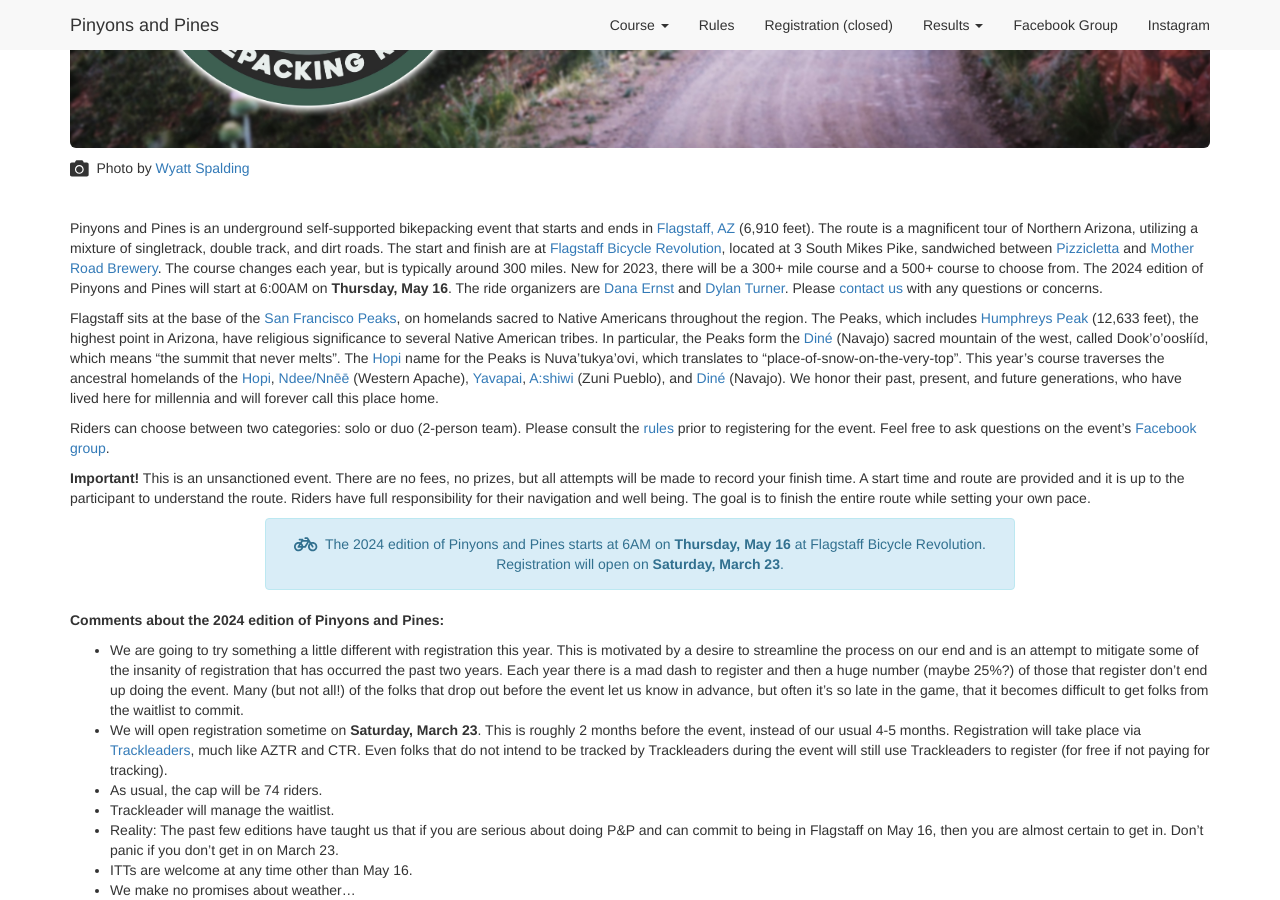
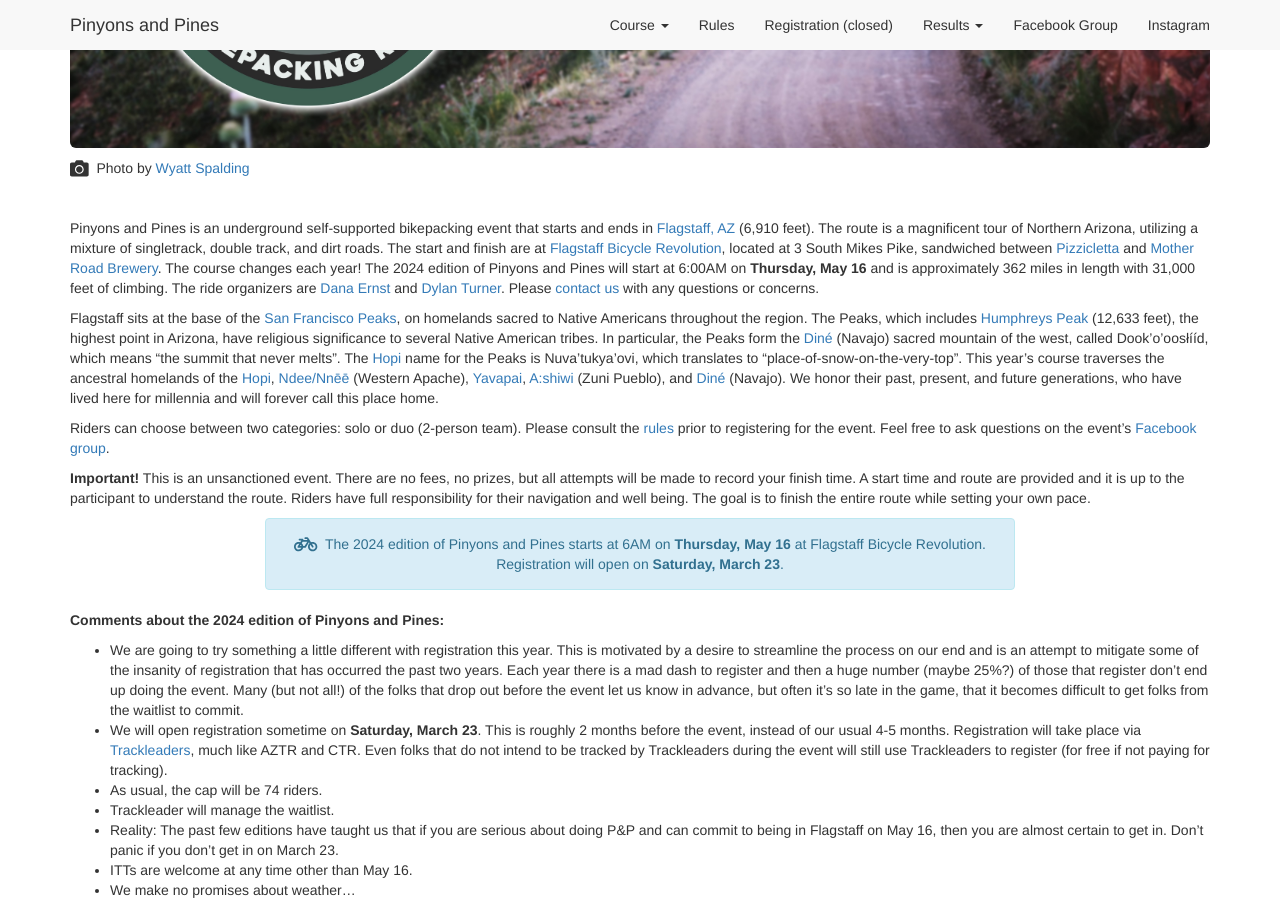
Before and after one commit to dcernst/PinyonsPines, a Jekyll site: the page built from index.md, in a window 1280 px wide and 900 px high, scrolled down 332 px. Built offline with Jekyll 4.4.1, drawn with Linux system fonts in a browser that asks for light colours; nearby versions of some CDN libraries.

Commit message:
More updates for 2024

```diff
--- a/index.md
+++ b/index.md
@@ -23,7 +23,7 @@
 
 <br>
 
-Pinyons and Pines is an underground self-supported bikepacking event that starts and ends in [Flagstaff, AZ](https://en.wikipedia.org/wiki/Flagstaff,_Arizona) (6,910 feet). The route is a magnificent tour of Northern Arizona, utilizing a mixture of singletrack, double track, and dirt roads.  The start and finish are at [Flagstaff Bicycle Revolution](http://flagbikerev.com), located at 3 South Mikes Pike, sandwiched between [Pizzicletta](http://www.pizzicletta.com) and [Mother Road Brewery](https://www.motherroadbeer.com). The course changes each year, but is typically around 300 miles. New for 2023, there will be a 300+ mile course and a 500+ course to choose from. The 2024 edition of Pinyons and Pines will start at 6:00AM on **Thursday, May 16**. The ride organizers are [Dana Ernst](http://danaernst.com) and [Dylan Turner](https://www.instagram.com/theseasonedbikepacker/). Please [contact us](mailto:pinyonsandpines@gmail.com) with any questions or concerns.
+Pinyons and Pines is an underground self-supported bikepacking event that starts and ends in [Flagstaff, AZ](https://en.wikipedia.org/wiki/Flagstaff,_Arizona) (6,910 feet). The route is a magnificent tour of Northern Arizona, utilizing a mixture of singletrack, double track, and dirt roads.  The start and finish are at [Flagstaff Bicycle Revolution](http://flagbikerev.com), located at 3 South Mikes Pike, sandwiched between [Pizzicletta](http://www.pizzicletta.com) and [Mother Road Brewery](https://www.motherroadbeer.com). The course changes each year! The 2024 edition of Pinyons and Pines will start at 6:00AM on **Thursday, May 16** and is approximately 362 miles in length with 31,000 feet of climbing. The ride organizers are [Dana Ernst](http://danaernst.com) and [Dylan Turner](https://www.youtube.com/@TheEnduranceStudio). Please [contact us](mailto:pinyonsandpines@gmail.com) with any questions or concerns.
 
 Flagstaff sits at the base of the [San Francisco Peaks](https://en.wikipedia.org/wiki/San_Francisco_Peaks), on homelands sacred to Native Americans throughout the region.  The Peaks, which includes [Humphreys Peak](https://en.wikipedia.org/wiki/Humphreys_Peak) (12,633 feet), the highest point in Arizona, have religious significance to several Native American tribes. In particular, the Peaks form the [Diné](https://en.wikipedia.org/wiki/Navajo) (Navajo) sacred mountain of the west, called Dook'o'oosłííd, which means "the summit that never melts". The [Hopi](https://en.wikipedia.org/wiki/Hopi) name for the Peaks is Nuva'tukya'ovi, which translates to "place-of-snow-on-the-very-top".  This year's course traverses the ancestral homelands of the [Hopi](https://en.wikipedia.org/wiki/Hopi), [Ndee/Nnēē](https://en.wikipedia.org/wiki/Western_Apache_people) (Western Apache), [Yavapai](https://en.wikipedia.org/wiki/Yavapai), [A:shiwi](https://en.wikipedia.org/wiki/Zuni_people) (Zuni Pueblo), and [Diné](https://en.wikipedia.org/wiki/Navajo) (Navajo). We honor their past, present, and future generations, who have lived here for millennia and will forever call this place home.
 
```
Also changed, not shown: course2024.md (+1 -1 lines).
